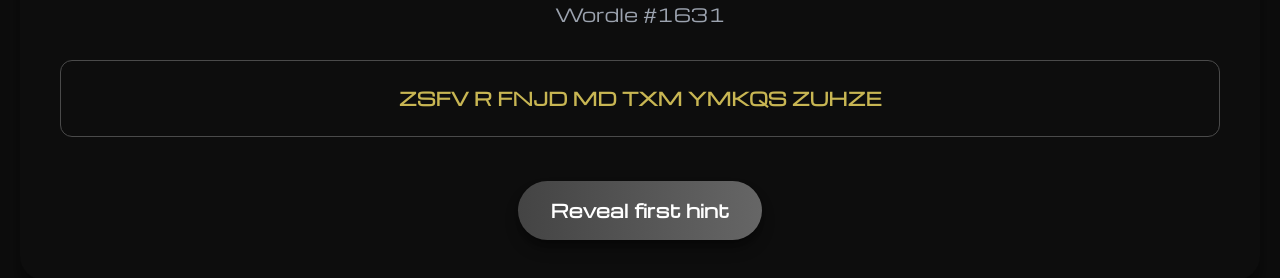
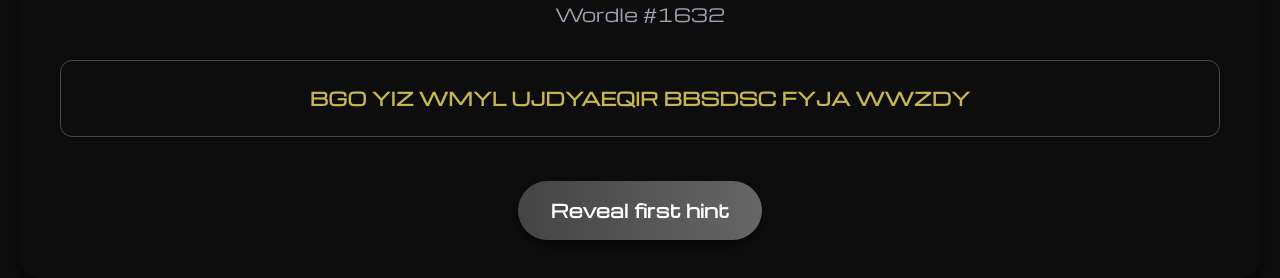
Before and after one commit to yculcarneee/daily-wordle-helper, a plain HTML site: page index.html in a window 1280 px wide. Shown: the part 304-582 px from the top of the page. Drawn offline with nearby package versions, Linux system fonts and the light colour scheme.

Commit message:
deploy: 0ef6d5afa4668b09825c71ab4cf9a31ce54168ae

```diff
--- a/index.html
+++ b/index.html
@@ -115,7 +115,7 @@
     <body>
         <div class="container">
             <h1 class="text-4xl font-bold text-gray-100 mb-2">Daily Wordle Helper</h1>
-            <p class="text-gray-400 text-lg mb-8">Wordle #1631</p>
+            <p class="text-gray-400 text-lg mb-8">Wordle #1632</p>
 
             <div id="hint-container">
             </div>
@@ -125,20 +125,20 @@
 
         <script>
             const hints = [
-                "It's a part of the human body.",
-                "It's often where you wear a belt.",
-                "It's the narrowest part of your torso.",
-                "It starts with the letter 'W'.",
-                "It ends with the letter 'T'."
+                "You can make beautiful sounds with this.",
+                "It's a type of instrument that you blow into.",
+                "It's often shiny and has keys, and you might see it in a band or orchestra.",
+                "It starts with the letter 'F'.",
+                "It ends with the letter 'E'."
             ];
             const scrambledHints = [
-                "ZSFV R FNJD MD TXM YMKQS ZUHZE",
-                "RKZJ JDNJP PKJAS XWC WSXF M LWPDD",
-                "OHTJ WRJ HMBLGXNAH AKCZ EC AJGH NYWBUY",
-                "YD VWNQTU LUTF YAR BZBONI RCHT",
-                "KR UQGA LWNO EZG XLXGRV ULVD"
+                "BGO YIZ WMYL UJDYAEQIR BBSDSC FYJA WWZDY",
+                "DASF M HERM KB HEHMSHYQRH YDMC MTH LSMI IYLTJ",
+                "EIXV MEKEK WVVPH WNM MPA GOEWH KDN JYI EUGFA BNL HL DX W JAWW OL SHYNJYSIXK",
+                "BY NKOKXN GGSY PFO YXFODX INZN",
+                "CR KWVD RKHW QEE BKXYRZ HBYC"
             ];
-            const todayWordle = "waist";
+            const todayWordle = "flute";
 
             let currentHintIndex = 0;
 
```
